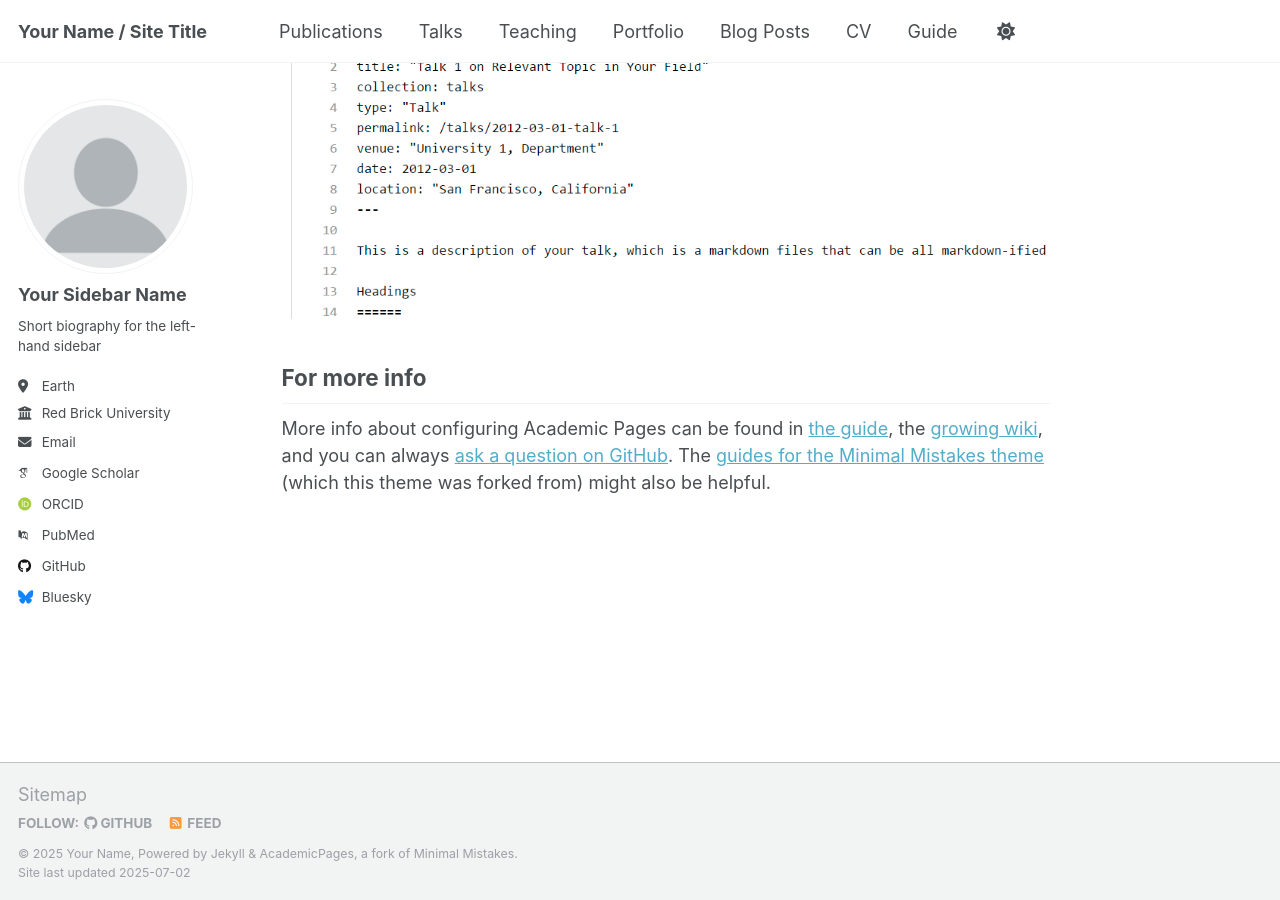
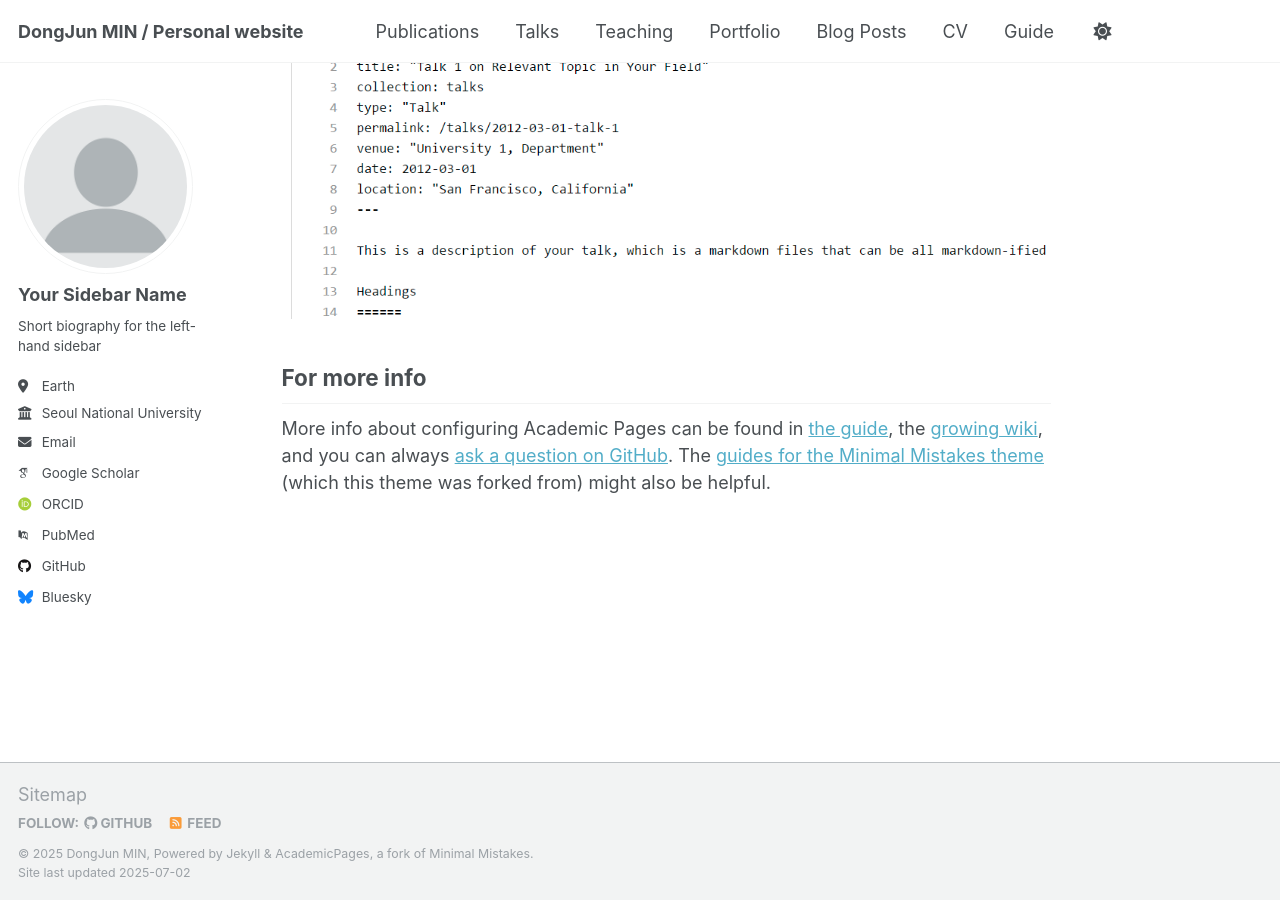
Before and after one commit to DongJunMIN7/DongJunMIN7.github.io, a Jekyll site: the page built from _pages/about.md, in a window 1280 px wide and 900 px high, scrolled down 2880 px. Built offline with Jekyll 4.4.1, drawn with Linux system fonts in a browser that asks for light colours; some web fonts are replaced; a script that is not in the unit is left out.

Commit message:
basic config init name and employer

```diff
--- a/_config.yml
+++ b/_config.yml
@@ -9,9 +9,9 @@
 # Basic Site Settings
 locale                   : "en-US"
 site_theme               : "default"
-title                    : "Your Name / Site Title"
+title                    : "DongJun MIN / Personal website"
 title_separator          : "-"
-name                     : &name "Your Name"
+name                     : &name "DongJun MIN"
 description              : &description "personal description"
 url                      : https://academicpages.github.io # the base hostname & protocol for your site e.g. "https://[your GitHub username].github.io" or if you already have some other page hosted on Github then use "https://[your GitHub username].github.io/[Your Repo Name]"
 baseurl                  : "" # the subpath of your site, e.g. "/blog"
@@ -27,9 +27,9 @@ author:
   pronouns         : # example: "she/her"
   bio              : "Short biography for the left-hand sidebar"
   location         : "Earth"
-  employer         : "Red Brick University"
+  employer         : "Seoul National University"
   uri              : # URL
-  email            : "none@example.org"
+  email            : "rpmin@snu.ac.kr"
 
   # Academic websites
   academia         : # URL
```
